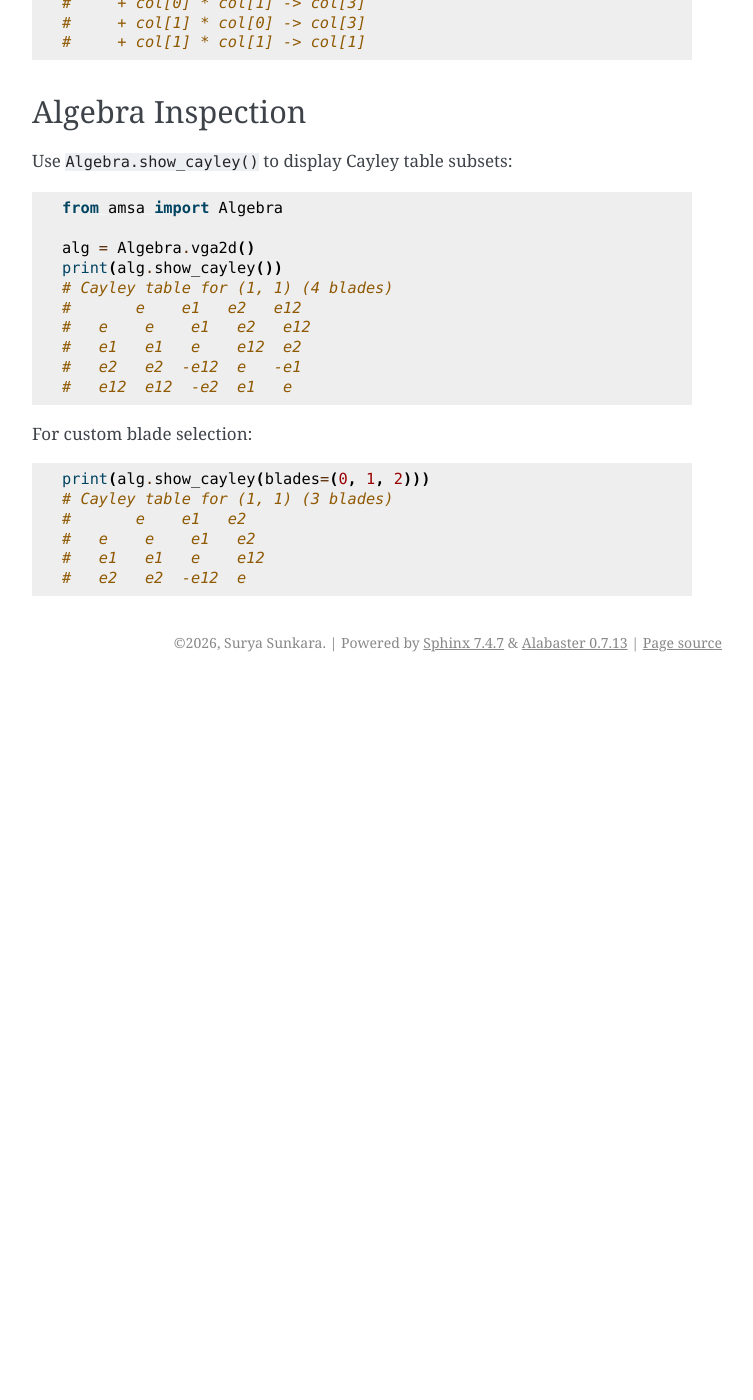
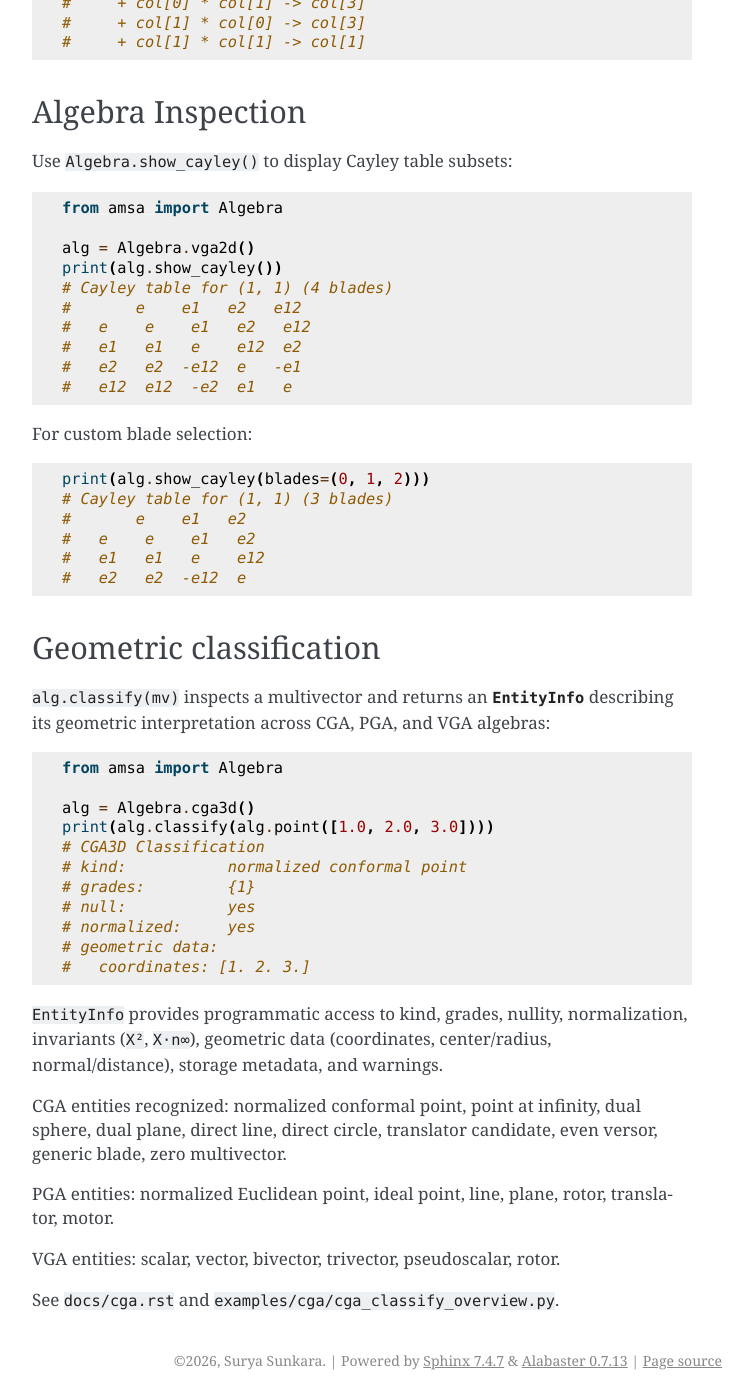
Before and after one commit to sunkmechie/AMSA, a Sphinx documentation site: the page built from docs/inspection.rst, in a window 1280 px wide and 1400 px high, scrolled down 1578 px. Shown: the whole window, without its empty margins (388-1141 px from the left). Built offline with Sphinx 7.4.7, drawn with Linux system fonts in a browser that asks for light colours; before the commit the page ends 2260 px from its top, so only the background shows below that; some of the changed text lies outside the part shown.

Commit message:
update docs

```diff
--- a/docs/inspection.rst
+++ b/docs/inspection.rst
@@ -108,3 +108,39 @@ For custom blade selection:
    #   e    e    e1   e2
    #   e1   e1   e    e12
    #   e2   e2  -e12  e
+
+Geometric classification
+------------------------
+
+``alg.classify(mv)`` inspects a multivector and returns an
+:class:`~amsa.inspection.EntityInfo` describing its geometric interpretation
+across CGA, PGA, and VGA algebras:
+
+.. code-block:: python
+
+   from amsa import Algebra
+
+   alg = Algebra.cga3d()
+   print(alg.classify(alg.point([1.0, 2.0, 3.0])))
+   # CGA3D Classification
+   # kind:           normalized conformal point
+   # grades:         {1}
+   # null:           yes
+   # normalized:     yes
+   # geometric data:
+   #   coordinates: [1. 2. 3.]
+
+``EntityInfo`` provides programmatic access to kind, grades, nullity,
+normalization, invariants (``X²``, ``X·n∞``), geometric data (coordinates,
+center/radius, normal/distance), storage metadata, and warnings.
+
+CGA entities recognized: normalized conformal point, point at infinity,
+dual sphere, dual plane, direct line, direct circle, translator candidate,
+even versor, generic blade, zero multivector.
+
+PGA entities: normalized Euclidean point, ideal point, line, plane, rotor,
+translator, motor.
+
+VGA entities: scalar, vector, bivector, trivector, pseudoscalar, rotor.
+
+See ``docs/cga.rst`` and ``examples/cga/cga_classify_overview.py``.
```
Also changed, not shown: docs/examples.rst (+10 -0 lines).
